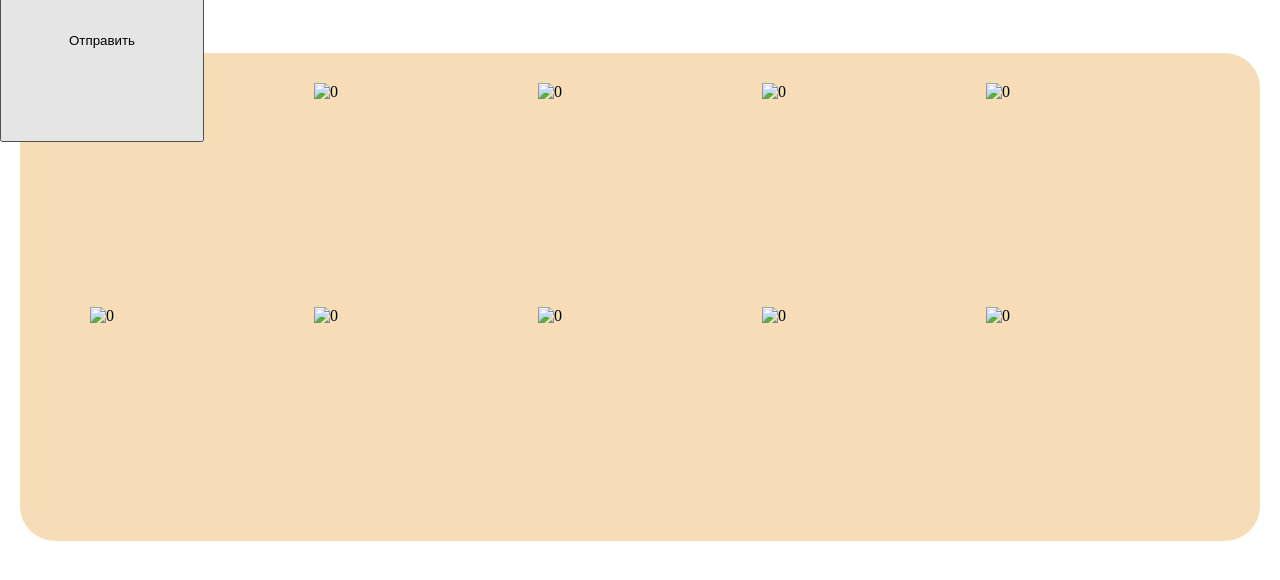
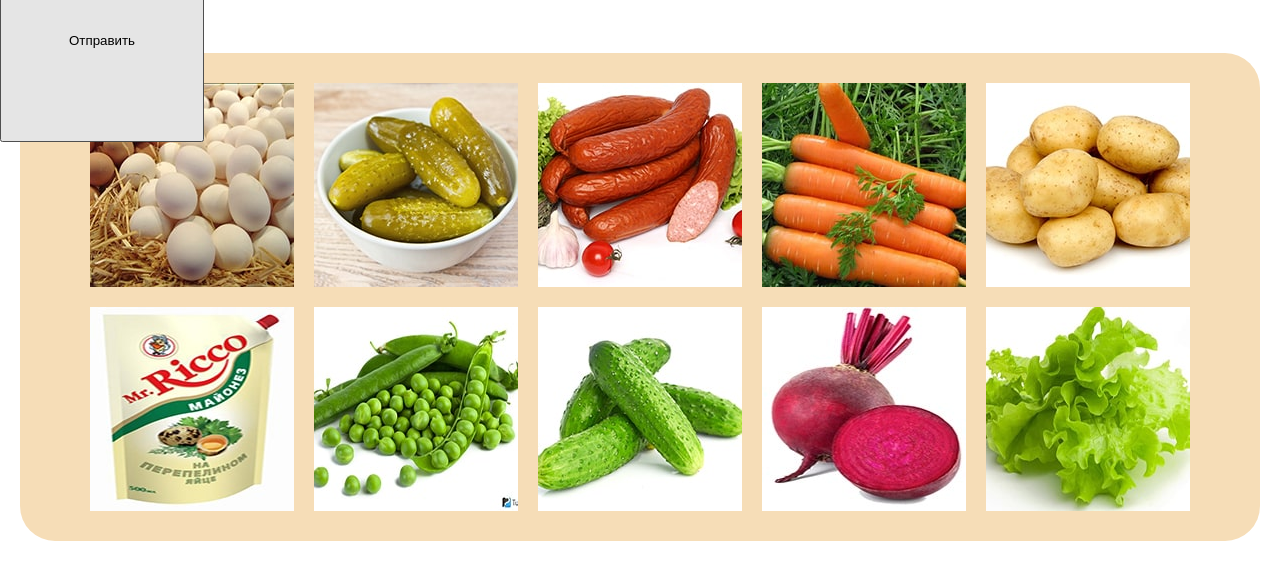
Before and after one commit to Kovarniy/cooking-game, a plain HTML site: page index.html in a window 1280 px wide. Shown: the part 62-642 px from the top of the page. Drawn offline with Linux system fonts and the light colour scheme; a web font is replaced by a local one.

Commit message:
Fix image bug

```diff
--- a/index.html
+++ b/index.html
@@ -17,61 +17,61 @@
 <div class="main-block">
     <div class="blocks">
            <div id="0" class="view">
-               <img src="" alt="0">
+               <img id="0i" src="" alt="0">
                <div class="mask">
                    <h2>Выбрать</h2>
                </div>
            </div>
            <div id="1" class="view">
-               <img src="" alt="0">
+               <img id="1i" src="" alt="0">
                <div class="mask">
                    <h2>Выбрать</h2>
                </div>
            </div>
            <div id="2" class="view">
-               <img src="" alt="0">
+               <img id="2i" src="" alt="0">
                <div class="mask"x>
                    <h2>Выбрать</h2>
                </div>
            </div>
            <div id="3" class="view">
-               <img src="" alt="0">
+               <img id="3i" src="" alt="0">
                <div class="mask">
                    <h2>Выбрать</h2>
                </div>
            </div>
            <div id="4" class="view">
-               <img src="" alt="0">
+               <img id="4i" src="" alt="0">
                <div class="mask">
                    <h2>Выбрать</h2>
                </div>
            </div>
            <div id="5" class="view">
-               <img src="" alt="0">
+               <img id="5i" src="" alt="0">
                <div class="mask">
                    <h2>Выбрать</h2>
                </div>
            </div>
            <div id="6" class="view">
-               <img src="" alt="0">
+               <img id="6i" src="" alt="0">
                <div class="mask">
                    <h2>Выбрать</h2>
                </div>
            </div>
            <div id="7" class="view">
-               <img src="" alt="0">
+               <img id="7i" src="" alt="0">
                <div class="mask">
                    <h2>Выбрать</h2>
                </div>
            </div>
            <div id="8" class="view">
-               <img src="" alt="0">
+               <img id="8i" src="" alt="0">
                <div class="mask">
                    <h2>Выбрать</h2>
                </div>
            </div>
            <div  id="9"  class="view">
-               <img src="" alt="0">
+               <img id="9i" src="" alt="0">
                <div class="mask" >
                    <h2>Выбрать</h2>
                </div>
--- a/scripts/Work.js
+++ b/scripts/Work.js
@@ -113,7 +113,7 @@ function dish(jsonObj) {
                 idCoock = getRandomArbitrary(0, coockImg.length);
                 if ( coockImg[idCoock] != 'false' ){
                     console.log( "   ", coockImg[idCoock]);
-                    $('#'+i).attr('src', coockImg[idCoock]);
+                    $('#'+i+'i').attr('src', coockImg[idCoock]);
                     coockImg[idCoock] = 'false';
                     trueIndig.delete(i);
                     flag = true;
@@ -127,7 +127,7 @@ function dish(jsonObj) {
 
                 if ( allImg[idCoock] != 'false' ){
                     console.log( "   ", allImg[idCoock]);
-                    $('#'+i).attr('src', allImg[idCoock]);
+                    $('#'+i+'i').attr('src', allImg[idCoock]);
                     allImg[idCoock] = 'false';
                     flag = true;
                 } else flag = false;
```
